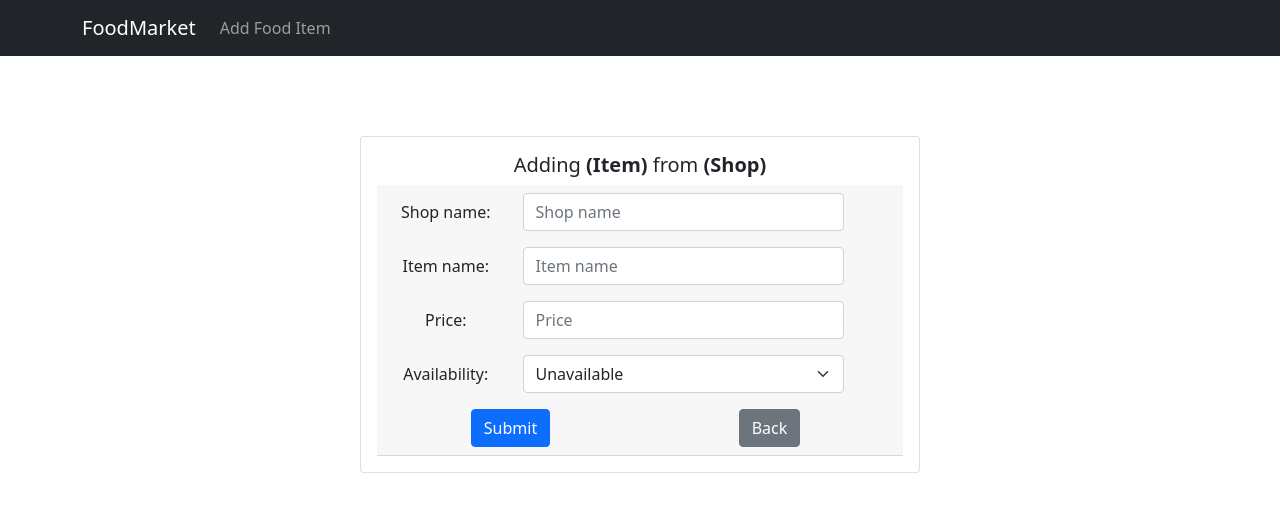
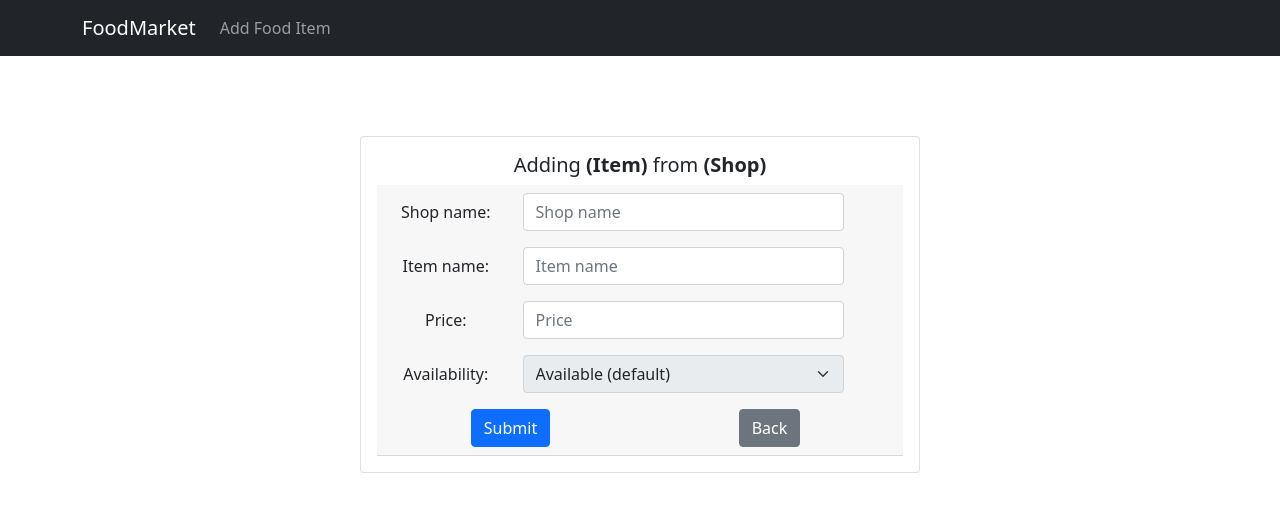
Before and after one commit to helloitsxinyi/ezmarket-client, a React (Create React App) app in the folder client/: page /add in a window 1280 px wide. Shown: the top 512 px of the page. Built offline with nearby package versions, Linux system fonts and the light colour scheme.

Commit message:
update select functionality for add

```diff
--- a/client/src/components/Add.js
+++ b/client/src/components/Add.js
@@ -13,11 +13,15 @@ function Add() {
   const [item, setItem] = useState({});
   const [showToast, setShowToast] = useState(false);
   const [success, setSuccess] = useState(false);
-  const { id } = useParams();
 
   useEffect(() => {
-    setItem({ ...item, shopName: "(Shop)", itemName: "(Item)" });
-  }, [id]);
+    setItem({
+      ...item,
+      shopName: "(Shop)",
+      itemName: "(Item)",
+      available: true,
+    });
+  }, []);
 
   const handleInputChange = (event) => {
     const { name, value } = event.target;
@@ -25,6 +29,7 @@ function Add() {
   };
 
   const submit = () => {
+    console.log(item);
     ItemDataService.add(`http://localhost:8000/items/`, item).then((res) => {
       setShowToast(true);
       if (res.status === 200) {
@@ -104,19 +109,10 @@ function Add() {
                       <Form.Select
                         aria-label="Select..."
                         name="available"
-                        value={
-                          item.available === true ? "available" : "unavailable"
-                        }
-                        onChange={(e) => {
-                          setItem({
-                            ...item,
-                            available:
-                              e.target.value === "available" ? true : false,
-                          });
-                        }}
+                        value="available"
+                        disabled={true}
                       >
-                        <option value="available">Available</option>
-                        <option value="unavailable">Unavailable</option>
+                        <option value="available">Available (default)</option>
                       </Form.Select>
                     </Col>
                   </Form.Group>
```
